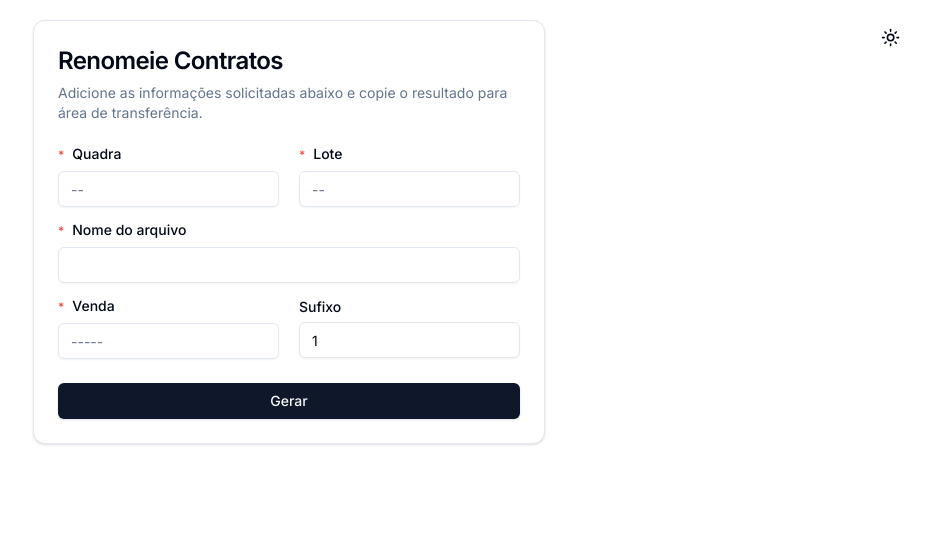
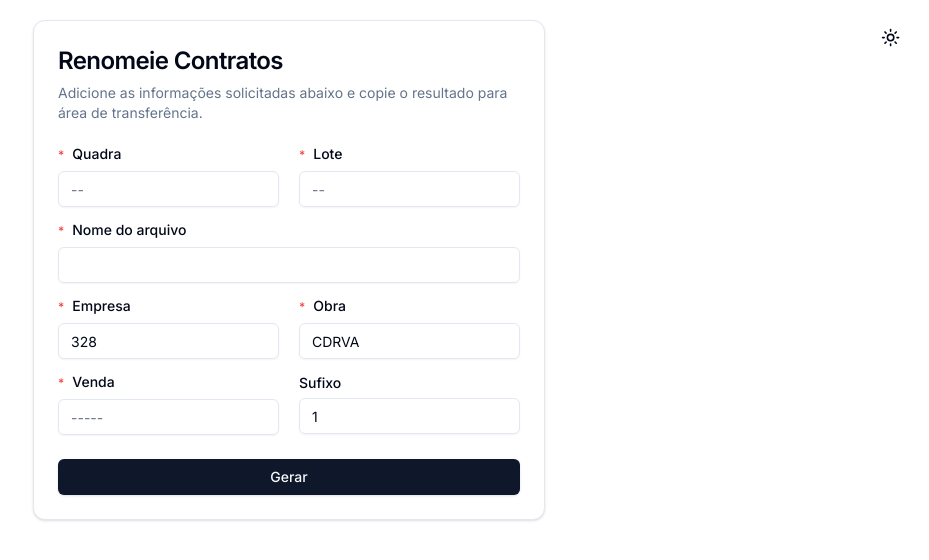
Before and after one commit to KARAUJO1003/rename-contracts, a Next.js app: page / in a window 1280 px wide. Shown: the top 560 px of the page, without its empty margins (351-1280 px from the left). Built offline with nearby package versions, Linux system fonts and the light colour scheme.

Commit message:
adicionando botões de limpar tudo e ordenar lista

```diff
--- a/package.json
+++ b/package.json
@@ -24,6 +24,7 @@
     "next": "14.1.4",
     "next-themes": "^0.3.0",
     "react": "^18",
+    "react-dadata-suggestions": "^2.0.0",
     "react-dom": "^18",
     "sonner": "^1.4.41",
     "tailwind-merge": "^2.2.2",
--- a/src/app/page.tsx
+++ b/src/app/page.tsx
@@ -13,7 +13,7 @@ import { Label } from '@/components/ui/label'
 import { Input } from '@/components/ui/input'
 import { useEffect, useState } from 'react'
 import { toast } from 'sonner'
-import { Check, Copy } from 'lucide-react'
+import { Check, Copy, SortAsc, SortDesc, Trash } from 'lucide-react'
 import { ScrollArea, ScrollBar } from '@/components/ui/scroll-area'
 import { ModeToggle } from './_components/toggle-theme'
 import {
@@ -28,21 +28,26 @@ interface RenamedProps {
   lote: number | null
   titulo: string | null
   venda: number | null
+  empresa: number | null
+  obra: string | null
   suffix: number | null
 }
 
 export default function Home() {
-  const [quadra, setQuadra] = useState<number | null>(null)
-  const [lote, setLote] = useState<number | null>(null)
-  const [titulo, setTitulo] = useState<string | null>(null)
-  const [venda, setVenda] = useState<number | null>(null)
-  const [suffix, setSuffix] = useState<number | null>(1)
+  const [quadra, setQuadra] = useState<number | undefined>(undefined)
+  const [lote, setLote] = useState<number | undefined>(undefined)
+  const [titulo, setTitulo] = useState<string | ''>('')
+  const [venda, setVenda] = useState<number | undefined>(undefined)
+  const [empresa, setEmpresa] = useState<number>(328)
+  const [obra, setObra] = useState<string | ''>('CDRVA')
+  const [suffix, setSuffix] = useState<number>(1)
   const [newFileName, setNewFileName] = useState<RenamedProps[]>([])
-  const [showCopyIcon, setShowCopyIcon] = useState(false)
+  const [copiedItemIndex, setCopiedItemIndex] = useState<number | null>(null)
   const [formattedResults, setFormattedResults] = useState<string[]>([])
+  const [ascendingOrder, setAscendingOrder] = useState(false)
 
   const handleRenameFileName = () => {
-    if (!quadra || !lote || !venda || !titulo) {
+    if (!quadra || !lote || !venda || !titulo || !empresa || !obra) {
       toast.error('Preencha todos os campos obrigatórios.')
       return
     }
@@ -53,6 +58,8 @@ export default function Home() {
         item.lote === lote &&
         item.titulo === titulo &&
         item.venda === venda &&
+        item.empresa === empresa &&
+        item.obra === obra &&
         item.suffix === suffix,
     )
 
@@ -61,7 +68,10 @@ export default function Home() {
       return
     }
 
-    setNewFileName([{ quadra, lote, titulo, venda, suffix }, ...newFileName])
+    setNewFileName([
+      { quadra, lote, titulo, venda, empresa, obra, suffix },
+      ...newFileName,
+    ])
   }
 
   useEffect(() => {
@@ -70,7 +80,10 @@ export default function Home() {
       return newFileName.map((item) => {
         return `QD_${String(item.quadra).padStart(2, '0')}_LT_${String(
           item.lote,
-        ).padStart(2, '0')}_${item.titulo}_328_CDRVA_${item.venda}_(${
+        ).padStart(
+          2,
+          '0',
+        )}_${item.titulo}_${item.empresa}_${item.obra}_${item.venda}_(${
           item.suffix
         })`
       })
@@ -80,14 +93,13 @@ export default function Home() {
     setFormattedResults(formatResults())
   }, [newFileName])
 
-  function handleCopyToClipboard(text: string) {
+  function handleCopyToClipboard(text: string, index: number) {
     toast.success(text)
     navigator.clipboard.writeText(text)
 
-    setShowCopyIcon(true)
-
+    setCopiedItemIndex(index)
     setTimeout(() => {
-      setShowCopyIcon(false)
+      setCopiedItemIndex(null)
     }, 2000)
   }
 
@@ -105,6 +117,14 @@ export default function Home() {
     const inputValue = e.target.value.slice(0, 2) // Limita a entrada a 2 caracteres
     setLote(Number(inputValue))
   }
+  const toggleSortOrder = () => {
+    setAscendingOrder((prevOrder) => !prevOrder)
+  }
+
+  // Função para classificar os resultados com base na ordem atual
+  const sortedResults = formattedResults.sort((a, b) => {
+    return ascendingOrder ? a.localeCompare(b) : b.localeCompare(a)
+  })
 
   return (
     <main className="min-h-screen max-w-lg mx-auto py-5 space-y-5 max-sm:px-4">
@@ -122,13 +142,12 @@ export default function Home() {
           <div className="flex sm:items-center gap-5 max-sm:flex-col">
             <div className="grid gap-2">
               <Label htmlFor="qd">
-                {' '}
                 <span className="text-xs text-red-500 mr-2">*</span>Quadra
               </Label>
               <Input
                 onKeyDown={(e) => e.key === 'Enter' && handleRenameFileName()}
                 onChange={handleQuadraChange}
-                value={quadra as number}
+                value={quadra !== undefined ? quadra : ''}
                 id="qd"
                 type="number"
                 min={1}
@@ -139,13 +158,12 @@ export default function Home() {
             </div>
             <div className="grid gap-2">
               <Label htmlFor="lt">
-                {' '}
                 <span className="text-xs text-red-500 mr-2">*</span>Lote
               </Label>
               <Input
                 onKeyDown={(e) => e.key === 'Enter' && handleRenameFileName()}
                 onChange={handleLoteChange}
-                value={lote as number}
+                value={lote !== undefined ? lote : ''}
                 id="lt"
                 type="number"
                 min={1}
@@ -180,16 +198,46 @@ export default function Home() {
               required
             />
           </div>
+
+          <div className="flex sm:items-center gap-5 max-sm:flex-col">
+            <div className="grid gap-2">
+              <Label htmlFor="empresa">
+                <span className="text-xs text-red-500 mr-2">*</span>Empresa
+              </Label>
+              <Input
+                onKeyDown={(e) => e.key === 'Enter' && handleRenameFileName()}
+                onChange={(e) => setEmpresa(Number(e.target.value))}
+                value={empresa !== undefined ? empresa : ''}
+                id="empresa"
+                type="number"
+                min={1}
+                placeholder="-----"
+                required
+              />
+            </div>
+            <div className="grid gap-2">
+              <Label htmlFor="obra">
+                <span className="text-xs text-red-500 mr-2">*</span>Obra
+              </Label>
+              <Input
+                onKeyDown={(e) => e.key === 'Enter' && handleRenameFileName()}
+                onChange={(e) => setObra(e.target.value.toUpperCase())}
+                value={obra !== undefined ? obra : ''}
+                id="obra"
+                type="text"
+                required
+              />
+            </div>
+          </div>
           <div className="flex sm:items-center gap-5 max-sm:flex-col">
             <div className="grid gap-2">
               <Label htmlFor="venda">
-                {' '}
                 <span className="text-xs text-red-500 mr-2">*</span>Venda
               </Label>
               <Input
                 onKeyDown={(e) => e.key === 'Enter' && handleRenameFileName()}
                 onChange={(e) => setVenda(Number(e.target.value))}
-                value={venda as number}
+                value={venda !== undefined ? venda : ''}
                 id="venda"
                 type="number"
                 min={1}
@@ -202,7 +250,7 @@ export default function Home() {
               <Input
                 onKeyDown={(e) => e.key === 'Enter' && handleRenameFileName()}
                 onChange={(e) => setSuffix(Number(e.target.value))}
-                value={suffix as number}
+                value={suffix !== undefined ? suffix : ''}
                 id="suffix"
                 type="number"
                 min={1}
@@ -221,9 +269,38 @@ export default function Home() {
         </CardFooter>
       </Card>
 
+      {formattedResults.length > 0 && (
+        <div className="w-full flex justify-between items-center ">
+          <Button onClick={() => setNewFileName([])} variant="outline">
+            <Trash size={12} className="mr-3" />
+            Limpar tudo
+          </Button>
+          <TooltipProvider>
+            <Tooltip delayDuration={2}>
+              <TooltipTrigger asChild>
+                <Button
+                  disabled={formattedResults.length <= 1}
+                  size="icon"
+                  variant="outline"
+                  onClick={toggleSortOrder}
+                >
+                  {ascendingOrder ? (
+                    <SortDesc size={18} />
+                  ) : (
+                    <SortAsc size={18} />
+                  )}
+                </Button>
+              </TooltipTrigger>
+              <TooltipContent className="bg-white dark:bg-gray-800 text-gray-800 dark:text-gray-200">
+                Ordenar por ordem alfabética
+              </TooltipContent>
+            </Tooltip>
+          </TooltipProvider>
+        </div>
+      )}
       <ScrollArea className="w-full ">
         <div className="max-h-80 space-y-3 ">
-          {formattedResults.map((result, index) => (
+          {sortedResults.map((result, index) => (
             <Card
               className="p-4 px-6 w-full  flex items-center justify-between shadow-none  space-x-3"
               key={index}
@@ -237,13 +314,13 @@ export default function Home() {
               <Button
                 size={'icon'}
                 variant={'outline'}
-                onClick={() => handleCopyToClipboard(result)}
+                onClick={() => handleCopyToClipboard(result, index)}
               >
                 <TooltipProvider>
                   <Tooltip delayDuration={2}>
                     <TooltipTrigger asChild>
                       <Button variant="outline" size="icon">
-                        {showCopyIcon ? (
+                        {copiedItemIndex === index ? ( // Verifica se este é o item clicado
                           <Check className="text-emerald-600" size={12} />
                         ) : (
                           <Copy size={12} />
```
Also changed, not shown: 1 other file (tests, documents, lock files or other folders).
